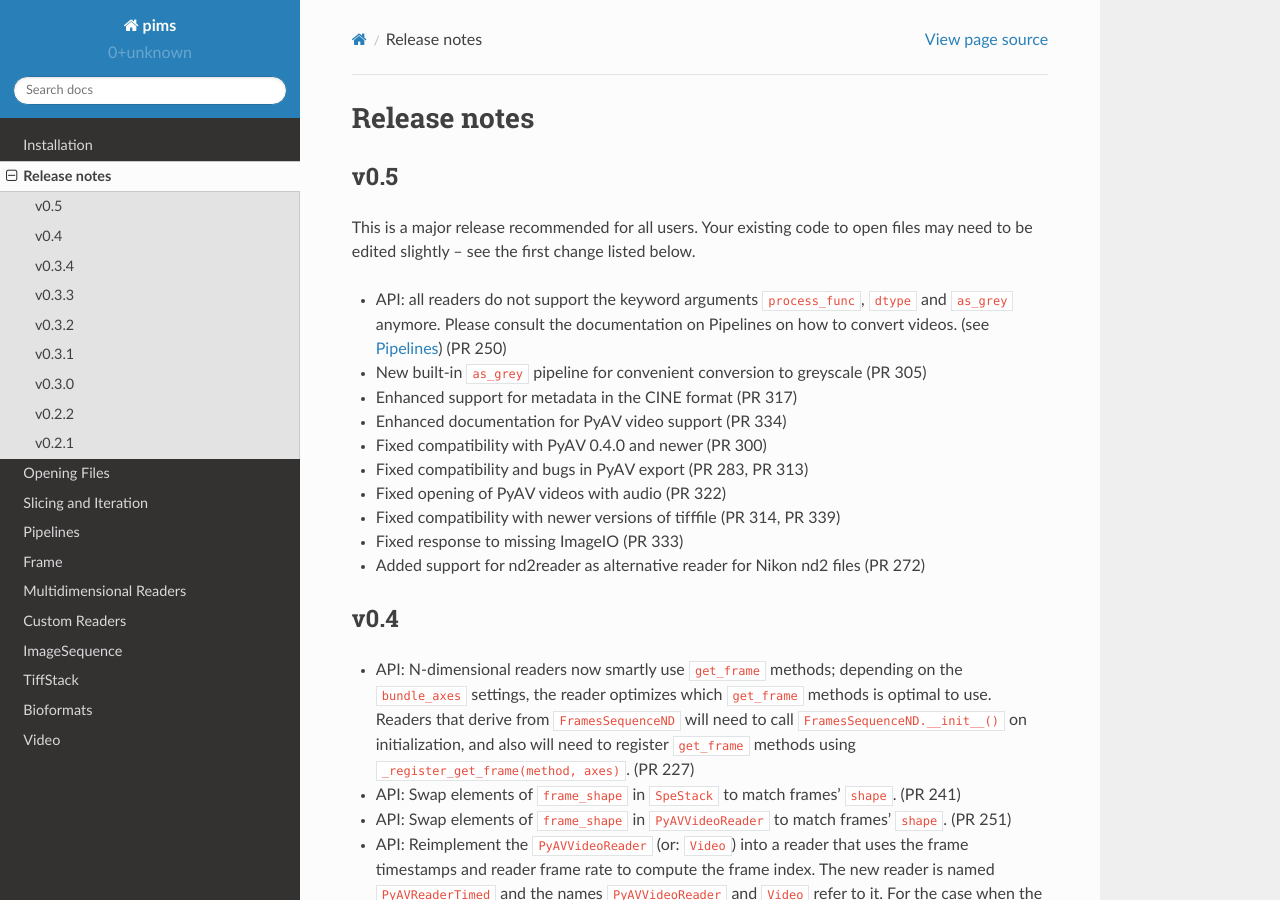
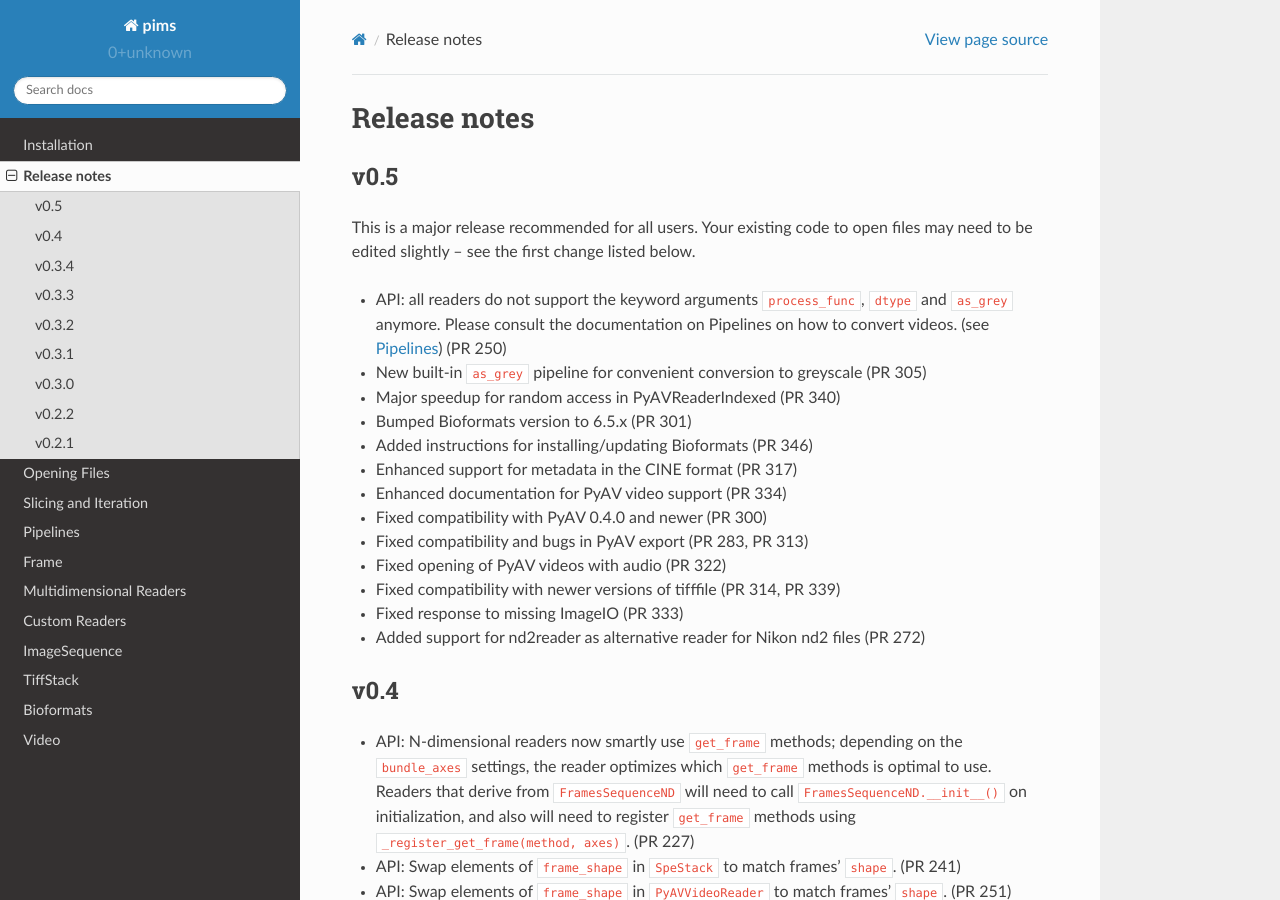
Before and after one commit to soft-matter/pims, a Sphinx documentation site: the page built from doc/source/release_notes.rst, in a window 1280 px wide and 900 px high. Built offline with Sphinx 7.4.7 and the Read the Docs theme 2.0.0, drawn with Linux system fonts in a browser that asks for light colours.

Commit message:
DOC: Add PRs merged 4 May 2020 to release notes

```diff
--- a/doc/source/release_notes.rst
+++ b/doc/source/release_notes.rst
@@ -11,6 +11,9 @@ open files may need to be edited slightly -- see the first change listed below.
   Pipelines on how to convert videos. (see :doc:`pipelines`) (PR 250)
 - New built-in ``as_grey`` pipeline for convenient conversion to greyscale
   (PR 305)
+- Major speedup for random access in PyAVReaderIndexed (PR 340)
+- Bumped Bioformats version to 6.5.x (PR 301)
+- Added instructions for installing/updating Bioformats (PR 346)
 - Enhanced support for metadata in the CINE format (PR 317)
 - Enhanced documentation for PyAV video support (PR 334)
 - Fixed compatibility with PyAV 0.4.0 and newer (PR 300)
```
